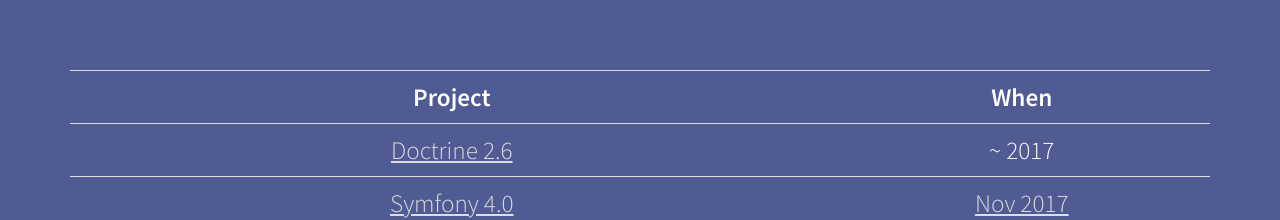
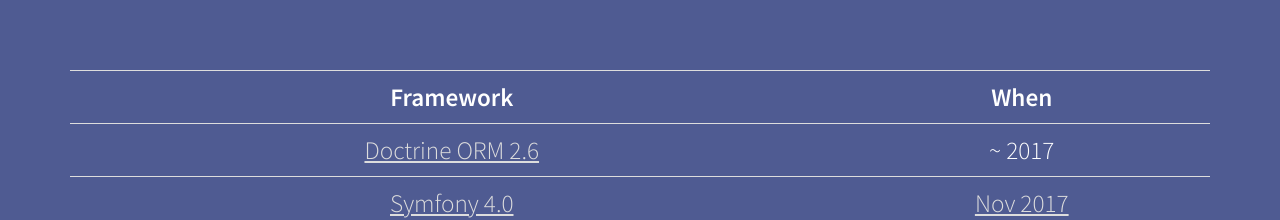
Before and after one commit to deprecated-packages/gophp71.org, a plain HTML site: page index.html in a window 1280 px wide. Shown: the part 217-437 px from the top of the page. Drawn offline with nearby package versions, Linux system fonts and the light colour scheme.

Commit message:
Rename "Doctrine" to "Doctrine ORM"
"Doctrine" is the name of the organization, "Doctrine ORM" is the tool in question.

```diff
--- a/index.html
+++ b/index.html
@@ -24,11 +24,11 @@
 
                     <table class="table">
                         <tr>
-                            <th class="text-center">Project</th>
+                            <th class="text-center">Framework</th>
                             <th class="text-center">When</th>
                         </tr>
                         <tr>
-                            <td><a href="https://github.com/doctrine/doctrine2/pull/6507">Doctrine 2.6</a></td>
+                            <td><a href="https://github.com/doctrine/doctrine2/pull/6507">Doctrine ORM 2.6</a></td>
                             <td>~ 2017</td>
                         </tr>
                         <tr>
```
